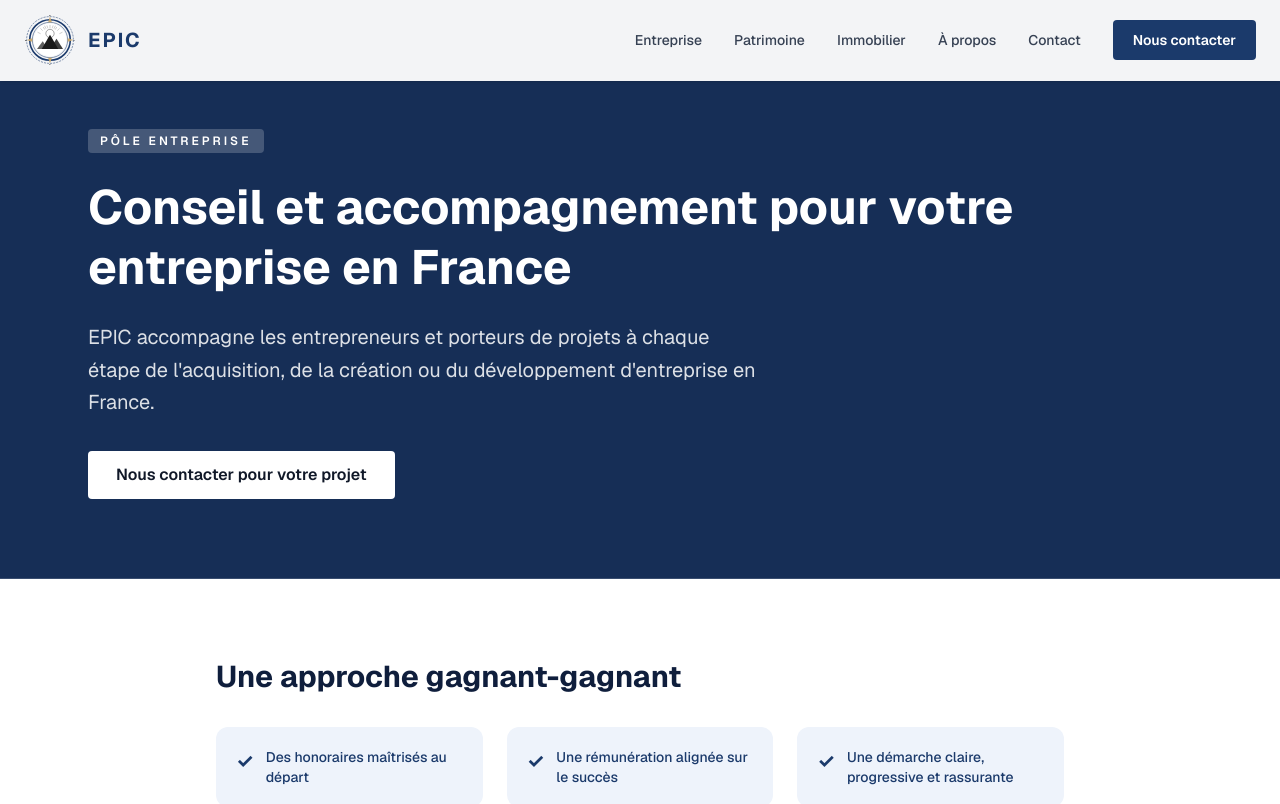
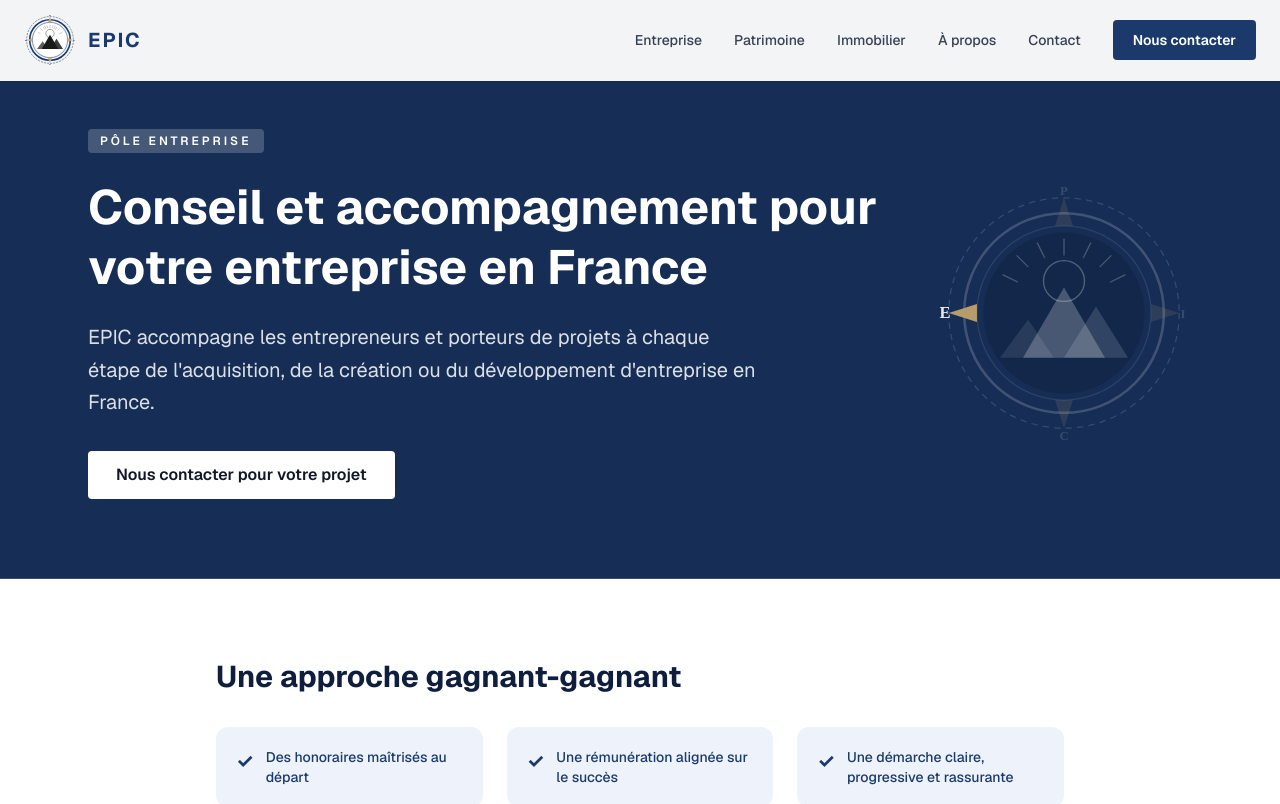
Before and after one commit to marine-png/epic, a Next.js app: page /entreprise in a window 1280 px wide. Shown: the top 804 px of the page. Built offline with nearby package versions, Linux system fonts and the light colour scheme.

Commit message:
feat: entreprise page - activeLetter E on banner

```diff
--- a/app/entreprise/page.tsx
+++ b/app/entreprise/page.tsx
@@ -59,6 +59,7 @@ export default function EntreprisePage() {
         title="Conseil et accompagnement pour votre entreprise en France"
         description="EPIC accompagne les entrepreneurs et porteurs de projets à chaque étape de l'acquisition, de la création ou du développement d'entreprise en France."
         cta={{ label: "Nous contacter pour votre projet", href: "/contact" }}
+        activeLetter="E"
       />
 
       {/* Approche */}
```
